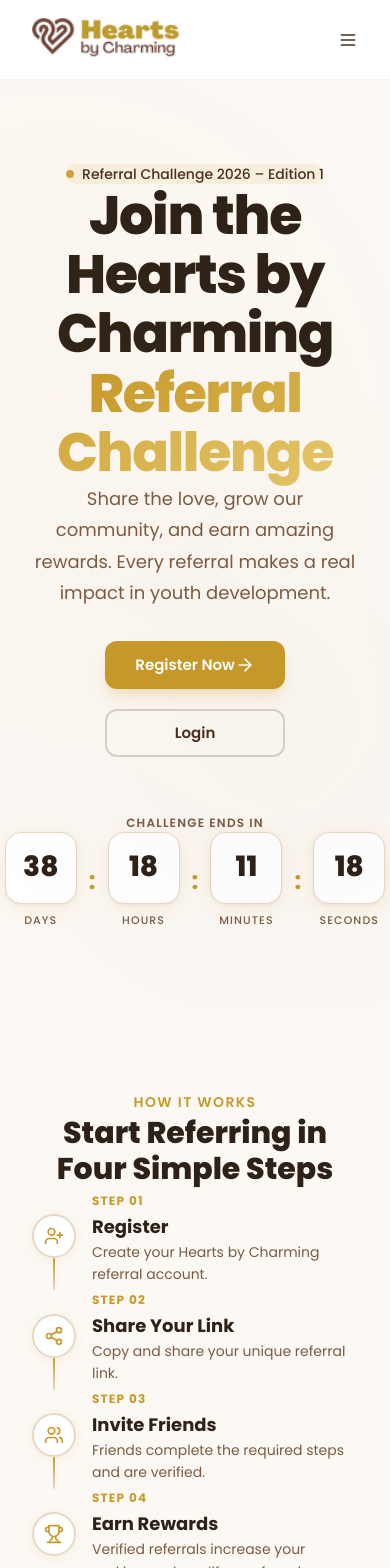
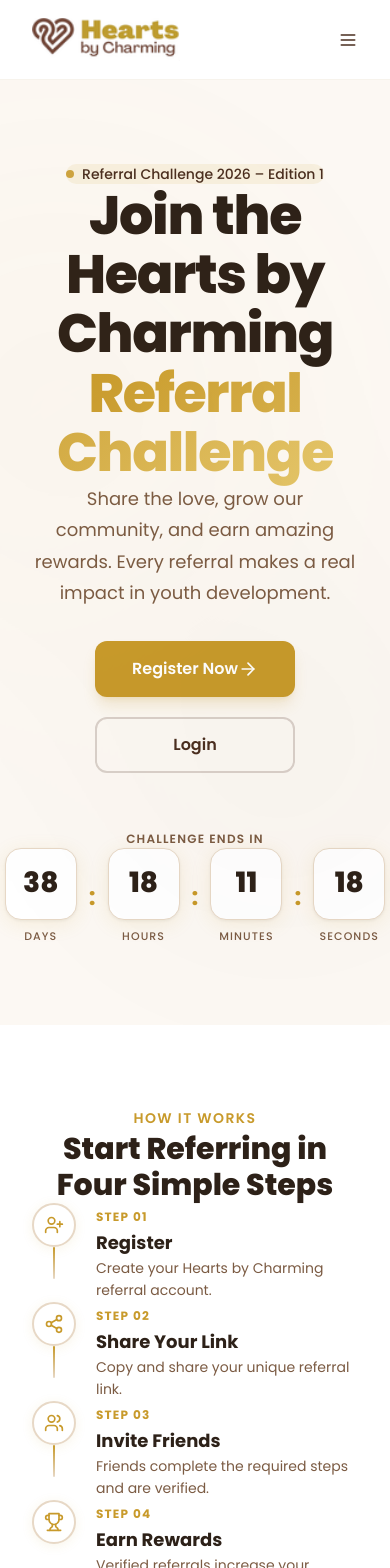
Before and after one commit to Johnfavour-maidu/hbcreferral, a Next.js app: page / in a window 390 px wide. Shown: the top 1568 px of the page. Built offline with nearby package versions, Linux system fonts and the light colour scheme.

Commit message:
landing: revert how-it-works to white background on mobile

```diff
--- a/src/components/landing/hero.tsx
+++ b/src/components/landing/hero.tsx
@@ -57,13 +57,13 @@ export function HeroSection() {
               transition={{ duration: 0.5, delay: 0.3, ease }}
               className="flex flex-col sm:flex-row items-center justify-center gap-5"
             >
-              <Button size="default" className="group min-w-[180px] h-12 rounded-xl px-7 text-[15px] font-semibold" asChild>
+              <Button size="default" className="group min-w-[200px] h-14 rounded-xl px-8 text-[16px] font-semibold" asChild>
                 <Link href="/register">
                   Register Now
                   <ArrowRight className="ml-2 h-5 w-5 group-hover:translate-x-1 transition-transform" />
                 </Link>
               </Button>
-              <Button size="default" variant="outline" className="min-w-[180px] h-12 rounded-xl px-7 text-[15px] font-semibold" asChild>
+              <Button size="default" variant="outline" className="min-w-[200px] h-14 rounded-xl px-8 text-[16px] font-semibold" asChild>
                 <Link href="/login">Login</Link>
               </Button>
             </motion.div>
--- a/src/components/landing/how-it-works.tsx
+++ b/src/components/landing/how-it-works.tsx
@@ -33,8 +33,8 @@ const steps = [
 export function HowItWorks() {
   return (
     <>
-      <style>{`@media (min-width: 768px) { .how-it-works-section { padding-bottom: 24px !important; background-color: white !important; } }`}</style>
-      <section className="bg-bg how-it-works-section" style={{ paddingTop: 80, paddingBottom: 48 }}>
+      <style>{`@media (min-width: 768px) { .how-it-works-section { padding-bottom: 24px !important; } }`}</style>
+      <section className="bg-white how-it-works-section" style={{ paddingTop: 80, paddingBottom: 48 }}>
       <div style={{ maxWidth: 1100, margin: "0 auto", paddingLeft: 32, paddingRight: 32 }}>
         <motion.div
           initial={{ opacity: 0, y: 20 }}
@@ -113,15 +113,15 @@ export function HowItWorks() {
 
         {/* Mobile vertical stepper */}
         <div className="md:hidden relative">
-          <div className="space-y-10">
+          <div className="space-y-16">
             {steps.map((step, i) => (
-              <motion.div
+                <motion.div
                 key={step.number}
                 initial={{ opacity: 0, x: -20 }}
                 whileInView={{ opacity: 1, x: 0 }}
                 viewport={{ once: true }}
                 transition={{ delay: i * 0.12, duration: 0.5, ease: [0.25, 0.46, 0.45, 0.94] }}
-                className="flex gap-4 items-center relative"
+                className="flex gap-5 items-start relative"
               >
                 {/* Step number circle with centered line */}
                 <div className="relative flex flex-col items-center">
@@ -153,11 +153,11 @@ export function HowItWorks() {
                 </div>
 
                 {/* Content */}
-                <div className="pt-2 pb-2">
+                <div className="pt-2 pb-4">
                   <span className="text-gold text-xs font-bold uppercase tracking-widest">
                     Step {step.number}
                   </span>
-                  <h3 className="text-lg font-bold text-brown-dark mt-1 mb-1">
+                  <h3 className="text-lg font-bold text-brown-dark mt-1 mb-2">
                     {step.title}
                   </h3>
                   <p className="text-brown-light text-sm leading-relaxed">
--- a/src/components/landing/rewards.tsx
+++ b/src/components/landing/rewards.tsx
@@ -35,7 +35,7 @@ const tiers = [
 export function RewardsPreview() {
   return (
     <section id="rewards" className="bg-white">
-      <div className="pt-14 md:pt-4 pb-20">
+      <div className="pt-14 md:pt-4 pb-28 md:pb-32">
         <div style={{ maxWidth: 1000, margin: "0 auto", paddingLeft: 32, paddingRight: 32 }}>
           <motion.div
             initial={{ opacity: 0, y: 20 }}
```
